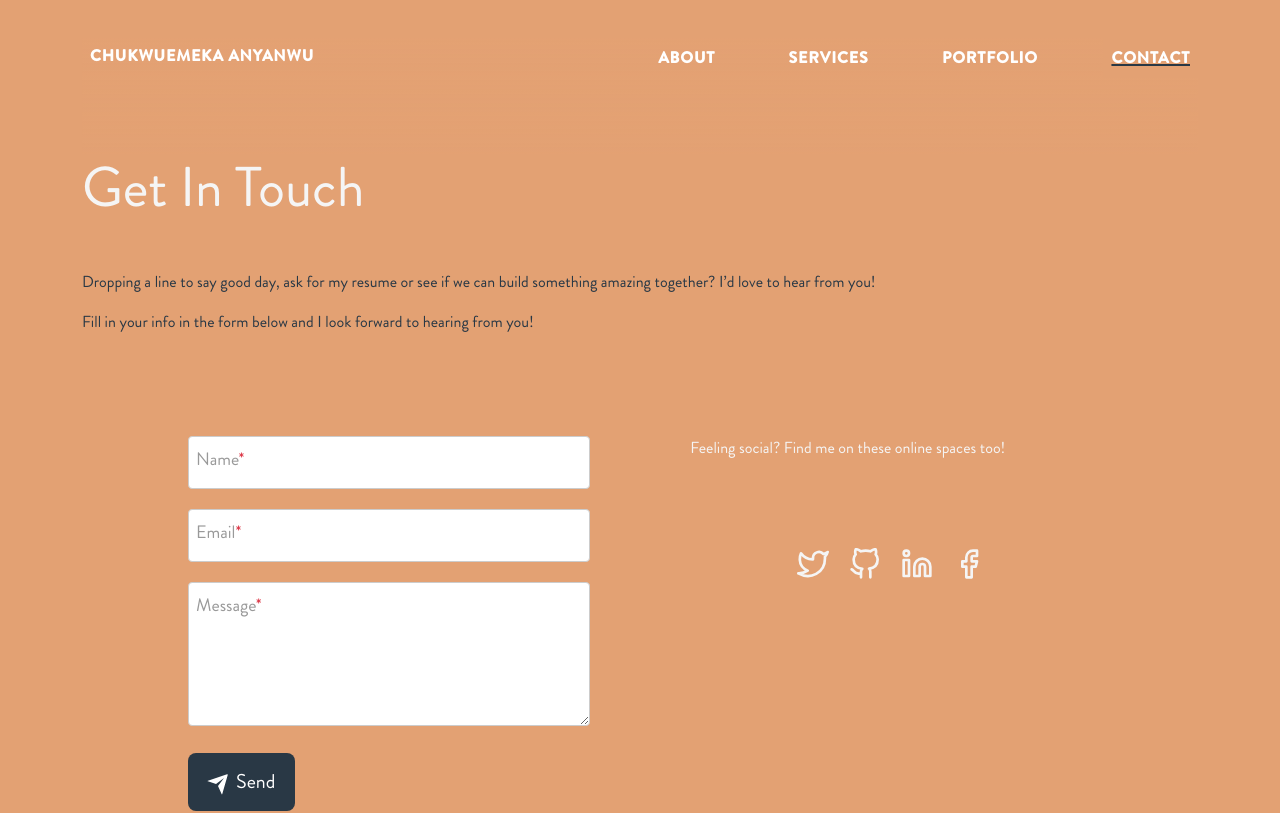
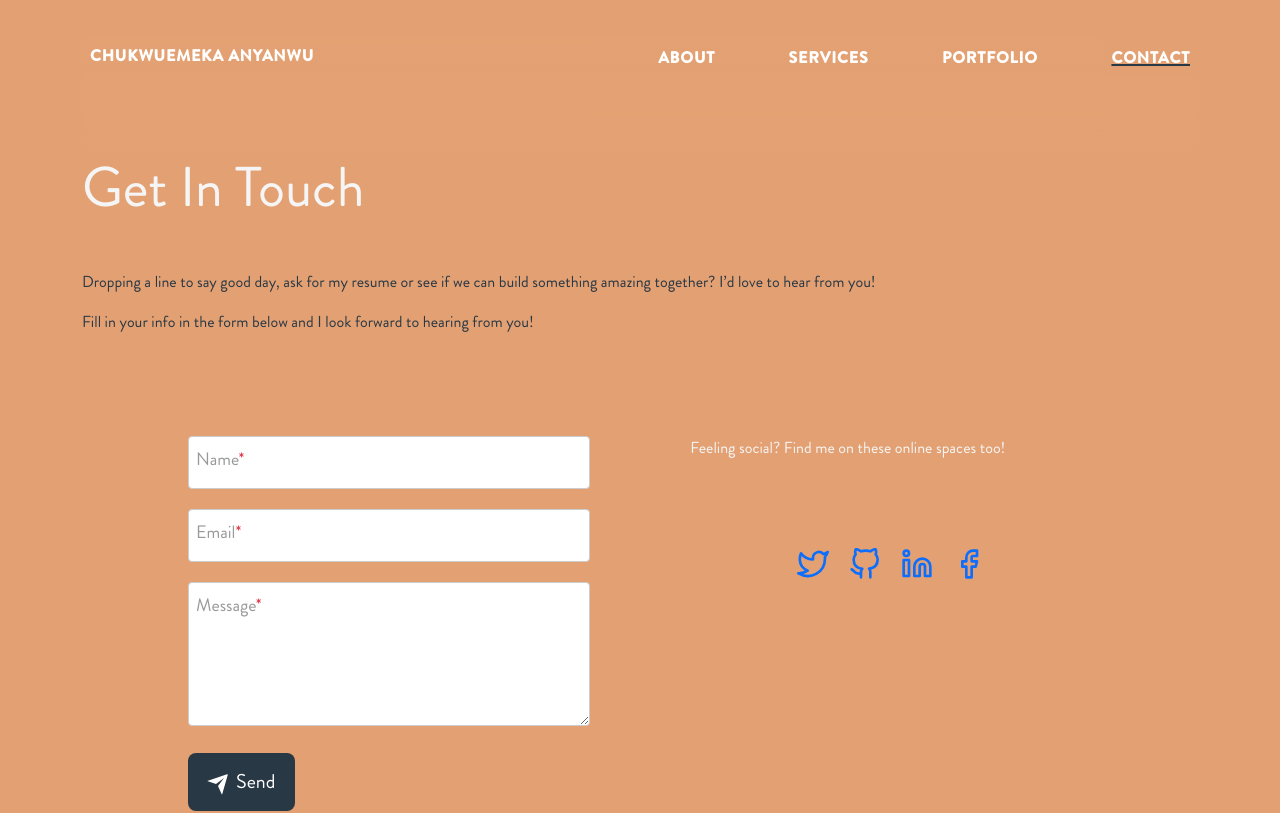
Before and after one commit to ccanyanwu/REACT-PORTFOLIO, a React (Create React App) app: page /contact in a window 1280 px wide. Shown: the top 813 px of the page. Built offline with nearby package versions, Linux system fonts and the light colour scheme.

Commit message:
feat: update link on contact

```diff
--- a/src/pages/Contact.jsx
+++ b/src/pages/Contact.jsx
@@ -188,12 +188,8 @@ const Contact = () => {
               name="_next"
               value="https://ccanyanwu.netlify.app/contact"
             />
-            <input
-              type="hidden"
-              name="_subject"
-              value="Portfolio Email"
-            />
-            <input type="text" name="_honey" style={{ display: 'none' }} />
+            <input type="hidden" name="_subject" value="Portfolio Email" />
+            <input type="text" name="_honey" style={{ display: "none" }} />
             <div className="form-item">
               <input type="email" name="email" required />
               <label>
@@ -233,22 +229,38 @@ const Contact = () => {
           <p>Feeling social? Find me on these online spaces too!</p>
           <div className="links d-flex flex-wrap justify-content-center">
             <div className="link">
-              <a>
+              <a
+                href="https://twitter.com/thryvee"
+                target="blank"
+                rel="noreferrer"
+              >
                 <FiTwitter />
               </a>
             </div>
             <div className="link">
-              <a>
+              <a
+                href="https://github.com/ccanyanwu"
+                target="blank"
+                rel="noreferrer"
+              >
                 <FiGithub />
               </a>
             </div>
             <div className="link">
-              <a>
+              <a
+                href="https://linkedin.com/in/anyanwucc"
+                target="blank"
+                rel="noreferrer"
+              >
                 <FiLinkedin />
               </a>
             </div>
             <div className="link">
-              <a>
+              <a
+                href="https://facebook.com.com/ccanyanwu"
+                target="blank"
+                rel="noreferrer"
+              >
                 <FiFacebook alt="email" />
               </a>
             </div>
```
